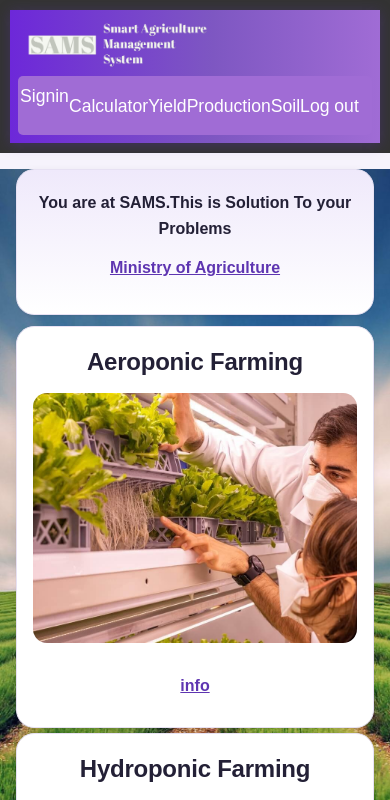
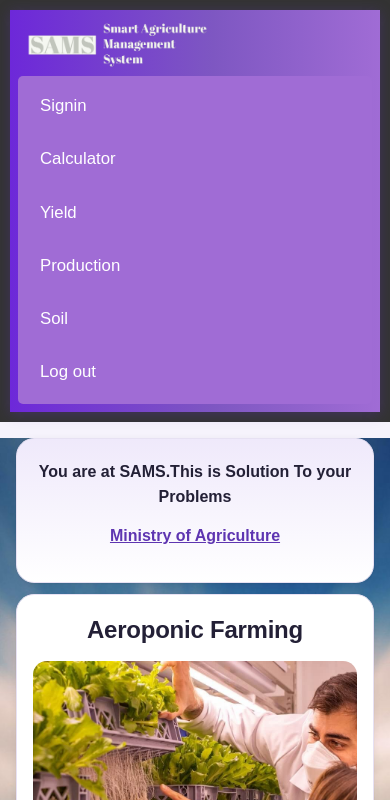
Before and after one commit to KmSasikumar/SmartAgriculture, a Django app: page / in a window 390 px wide. Shown: the top 800 px of the page. Run offline with Django 4.2, Linux system fonts and the light colour scheme; grey boxes are pictures that could not be loaded.

Commit message:
UI refresh: stack mobile nav, one link per row

```diff
--- a/farming/static/ui.css
+++ b/farming/static/ui.css
@@ -300,3 +300,52 @@ button:not([class]):hover {
         padding: 1.25rem;
     }
 }
+/* ---- Mobile navigation: one link per row (owner phone check 2026-10-26).
+   The old wrapped-row layout packed the six links edge to edge with zero
+   spacing, so on a real phone's font metrics they collided and "Log out"
+   wrapped alone onto a second row. A stacked list cannot collide at any
+   font scale, and every row is a full-width tap target. */
+@media (max-width: 640px) {
+    .navbar {
+        flex-direction: column;
+        align-items: stretch;
+    }
+
+    .nav-search {
+        flex-direction: column;
+        width: 100%;
+        height: auto;
+        gap: 0.25rem;
+        padding: 0.25rem;
+        box-sizing: border-box;
+    }
+
+    .nav-search > div {
+        width: 100%;
+    }
+
+    .nav-search a,
+    .signin a,
+    .calculator a,
+    .calculator2 a,
+    .calculator3 a {
+        display: block;
+        width: 100%;
+        box-sizing: border-box;
+        padding: 0.7rem 1rem;
+        font-size: 1.05rem!important;
+        text-align: left;
+        border-radius: 12px;
+    }
+}
+
+/* Soft tint while a card photo is still loading on a slow connection,
+   so the card never looks like a blank white hole. */
+.img1,
+.img2,
+.img3,
+.article1,
+.article2,
+.article3 {
+    background-color: #e9e2f7;
+}
```
